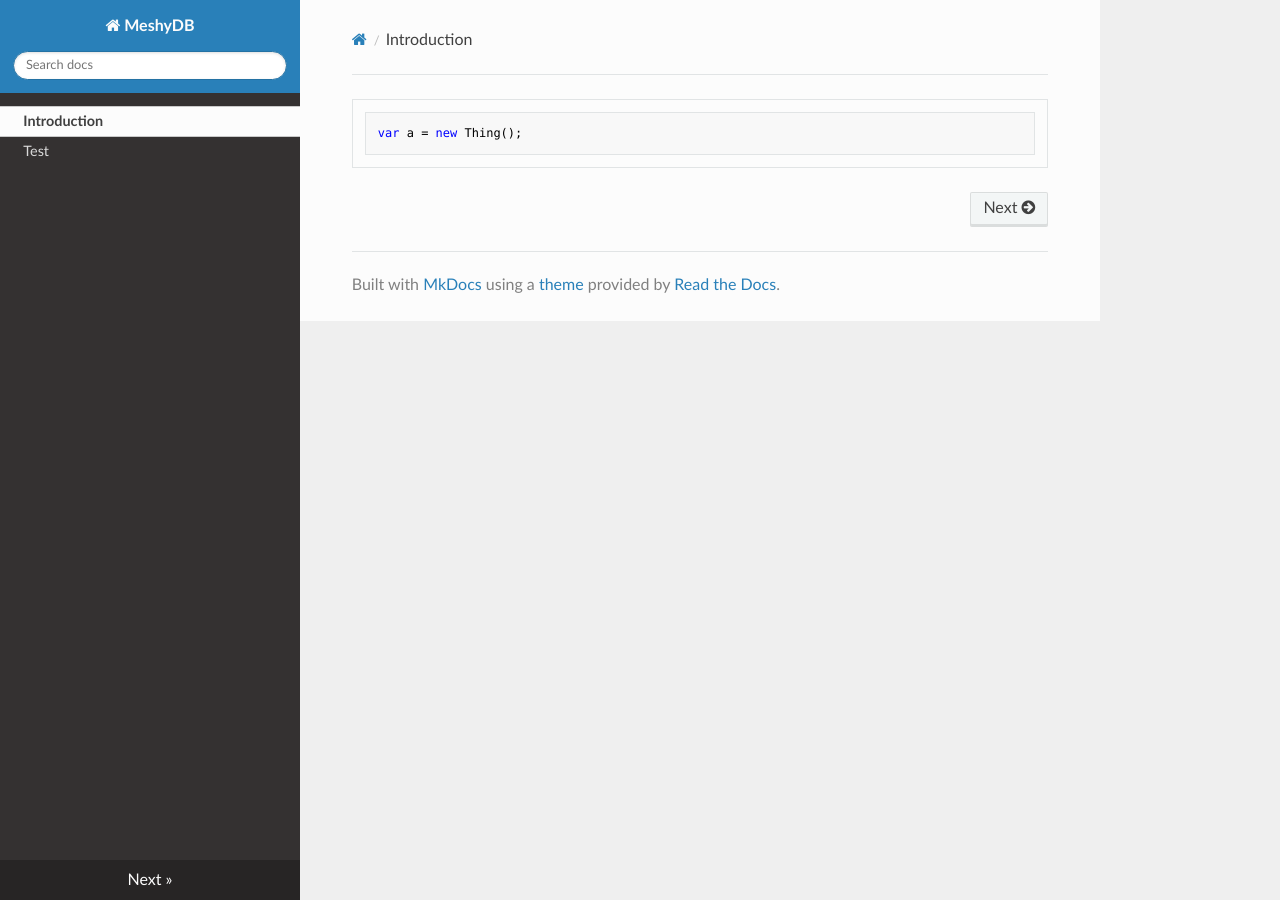
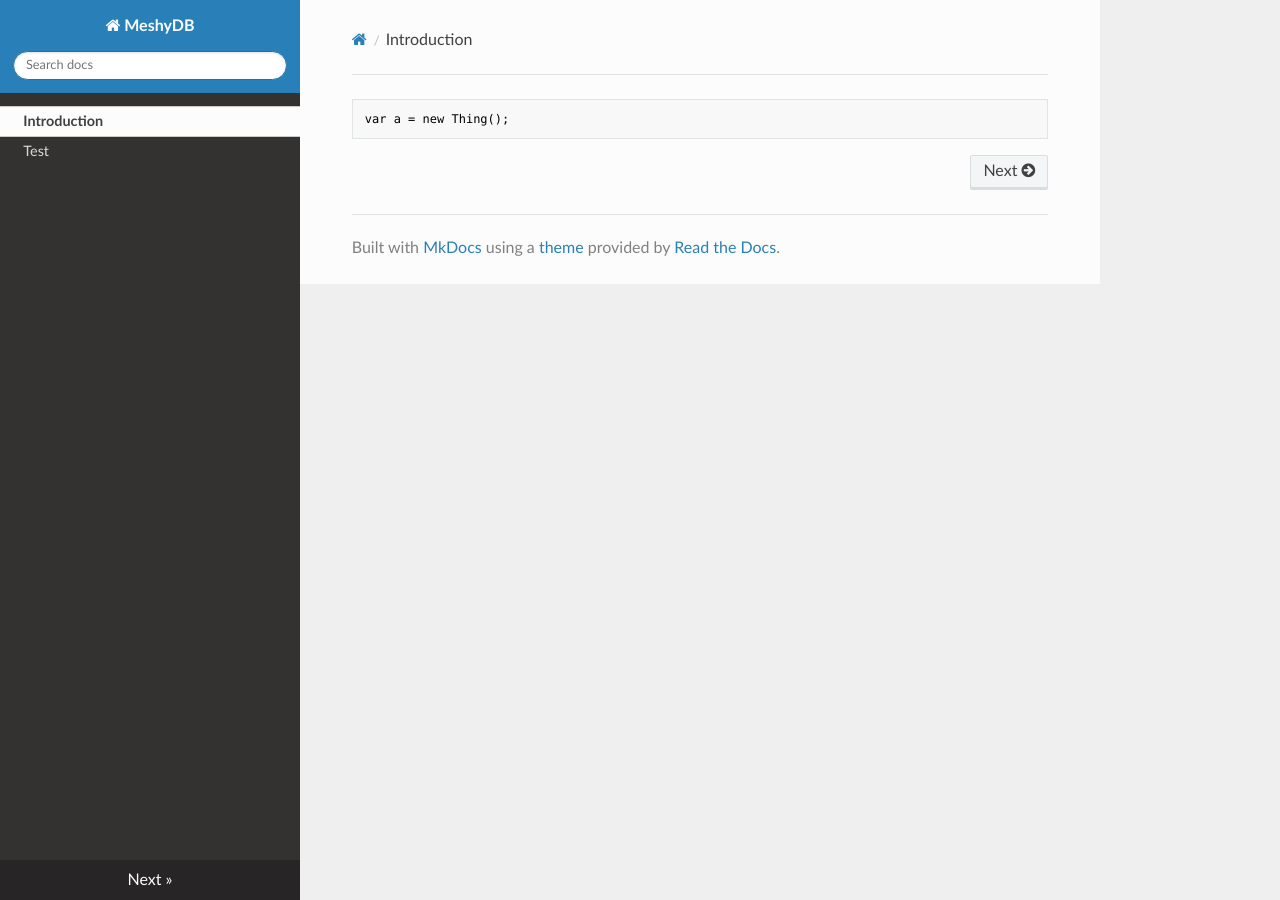
Before and after one commit to yetisoftworks/MeshyDB.SDK, an MkDocs documentation site: the page built from docs/index.md, in a window 1280 px wide. Built offline with MkDocs 1.6.1, drawn with Linux system fonts in a browser that asks for light colours; nearby versions of some CDN libraries; part of the change alters nothing that is shown.

Commit message:
Update mkdocs.yml

```diff
--- a/mkdocs.yml
+++ b/mkdocs.yml
@@ -11,5 +11,4 @@ extra_css:
     - css/tabs.css
 
 markdown_extensions:
-    - codehilite
-    - pymdownx.superfences
+    - markdown_fenced_code_tabs
```
